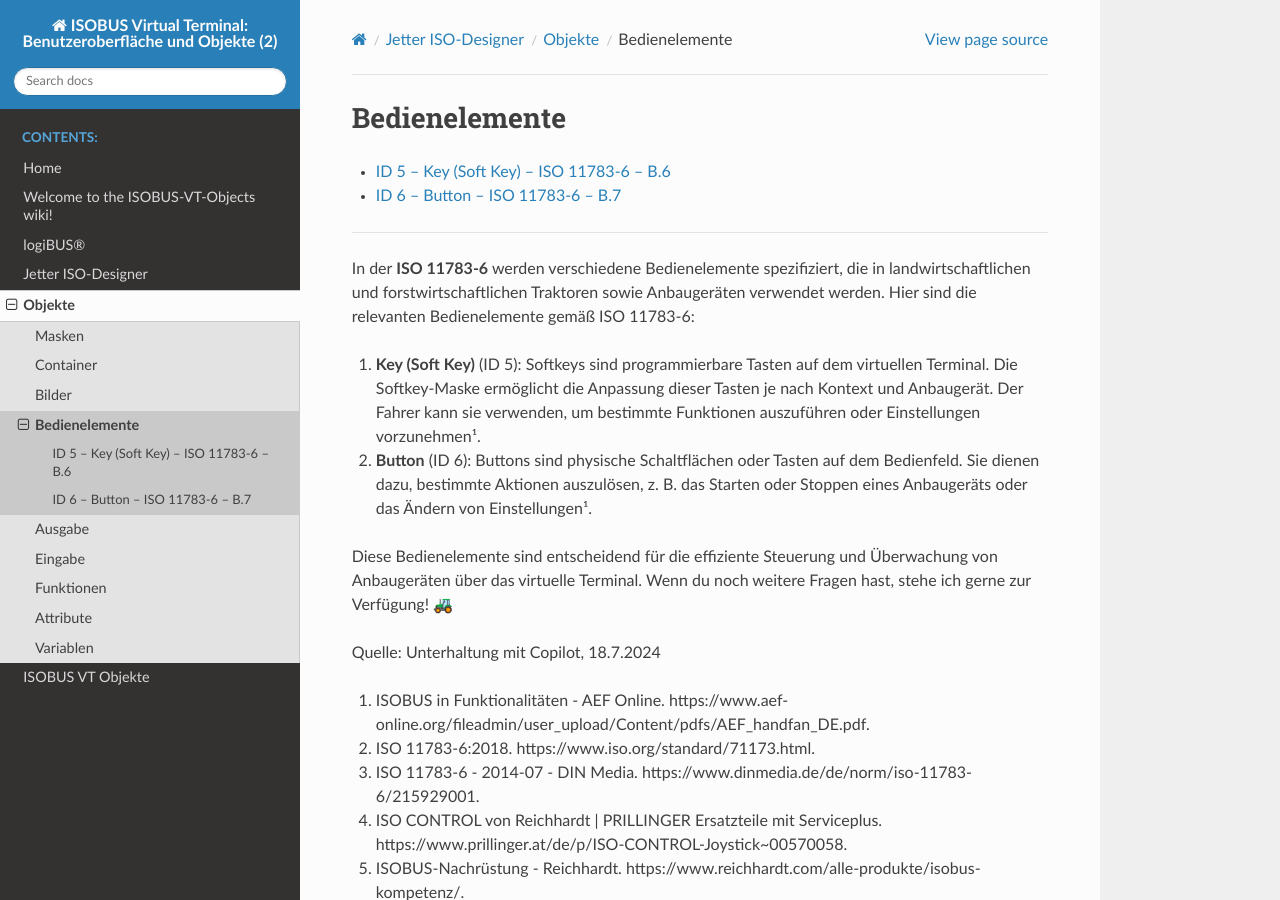
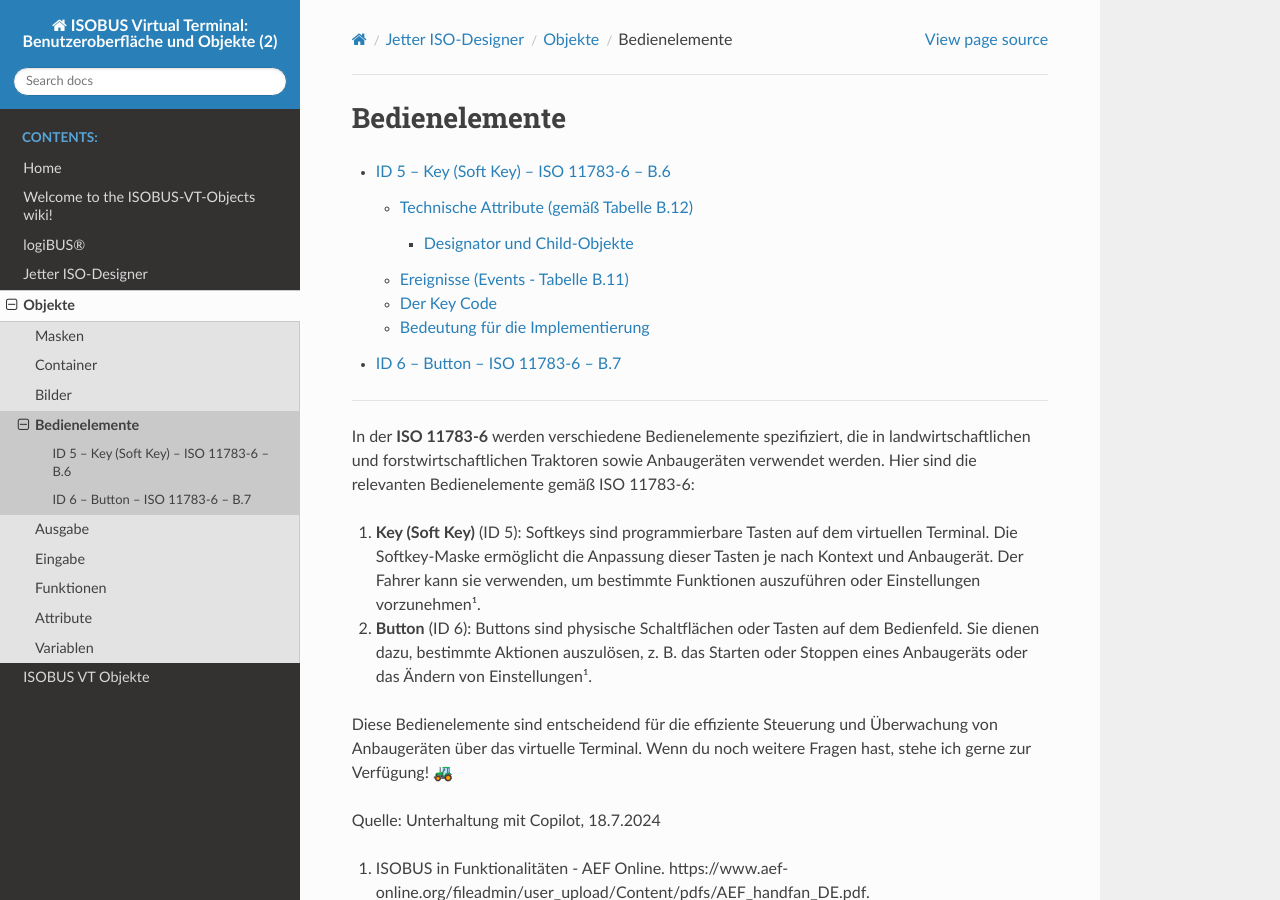
Before and after one commit to Meisterschulen-am-Ostbahnhof-Munchen/ISOBUS-VT-Objects-docs, a Sphinx documentation site: the page built from docs/Bedienelemente.md, in a window 1280 px wide and 900 px high. Built offline with Sphinx 7.4.7 and the Read the Docs theme 3.1.0, drawn with Linux system fonts in a browser that asks for light colours; some of the changed lines change nothing that is shown.

Commit message:
Updates ISO documentation for Key (Soft Key)
Restores the detailed technical specifications and usage guide
for the Key (Soft Key) object in compliance with ISO 11783-6.

Ensures clear guidelines on design, interaction events, and
key code utilization for consistent implementation across
variable terminal displays.

```diff
--- a/docs/isobus-objects/ID-05---Key-(Soft-Key)---ISO-11783-6---B.6.md
+++ b/docs/isobus-objects/ID-05---Key-(Soft-Key)---ISO-11783-6---B.6.md
@@ -1,3 +1,38 @@
 # ID 5 – Key (Soft Key) – ISO 11783-6 – B.6
 
 ![](https://user-images.githubusercontent.com/69573151/95071971-c7e9fc80-070a-11eb-8261-f87394d32fb4.png)
+
+----
+
+Das **Key Objekt** (ID 5) definiert das Aussehen und den funktionalen Code eines Softkeys. Es ist das interaktive Element innerhalb einer Softkey-Maske.
+
+## Technische Attribute (gemäß Tabelle B.12)
+
+| AID | Name | Typ | Beschreibung |
+| :--- | :--- | :--- | :--- |
+| - | **Object ID** | Integer 2 | Eindeutige Identifikationsnummer im Objekt-Pool. |
+| 0 | **Type** | Integer 1 | Objekttyp = 5 (Key). |
+| 1 | **Background colour** | Integer 1 | Hintergrundfarbe der Taste. |
+| 2 | **Key code** | Integer 1 | Der numerische Code (1-255), den das VT in der `Soft Key Activation` Nachricht sendet, wenn diese Taste betätigt wird. (Code 0 ist reserviert). |
+
+### Designator und Child-Objekte
+Ein Key-Objekt fungiert als Container für die grafischen Inhalte der Taste (z. B. Symbole oder Texte).
+*   **Koordinaten:** X- und Y-Positionen der Child-Objekte beziehen sich auf die obere linke Ecke des Softkey-Designators.
+*   **Clipping:** Alle Objekte, die außerhalb des physischen Bereichs des Softkeys liegen, werden vom VT abgeschnitten. Die Größe der Softkeys ist VT-abhängig, weshalb Symbole zentral platziert werden sollten.
+
+## Ereignisse (Events - Tabelle B.11)
+
+Das Key-Objekt reagiert auf die physische Interaktion des Bedieners:
+
+*   **On Key Press:** Wird ausgelöst, wenn die Taste gedrückt wird. Das VT sendet eine `Soft Key Activation` Nachricht mit dem Status "pressed".
+*   **On Key Release:** Wird beim Loslassen der Taste ausgelöst (Status "released").
+*   **On Input Field Selection:** Falls das VT eine Navigation per Cursor/Encoder unterstützt, wird dieses Event beim Fokussieren des Keys ausgelöst.
+
+## Der Key Code
+Der **Key Code** (AID 2) ist das entscheidende Bindeglied zur Softwarelogik (C-Code). Während die `Object ID` die Taste im Grafik-Pool identifiziert, nutzt die Applikation den `Key Code`, um die Funktion zuzuordnen. Dies erlaubt es, verschiedene grafische Tasten (unterschiedliche IDs) mit demselben funktionalen Code zu belegen.
+
+## Bedeutung für die Implementierung
+Da die tatsächliche Größe und Form der Softkeys von VT zu VT variieren kann (z. B. Hochformat vs. Querformat, Touch vs. Hardwaretasten), ist es Best Practice, grafische Inhalte (Bitmaps) innerhalb des Keys klein genug zu wählen und mittig zu positionieren. Ein Key-Objekt ohne Child-Objekte erscheint als leere Fläche in der gewählten Hintergrundfarbe.
+
+----
+*Hinweis: Für detaillierte Spezifikationen zu Datentypen und Nachrichtenformaten wird auf die offizielle ISO 11783-6:2018 verwiesen.*
```
